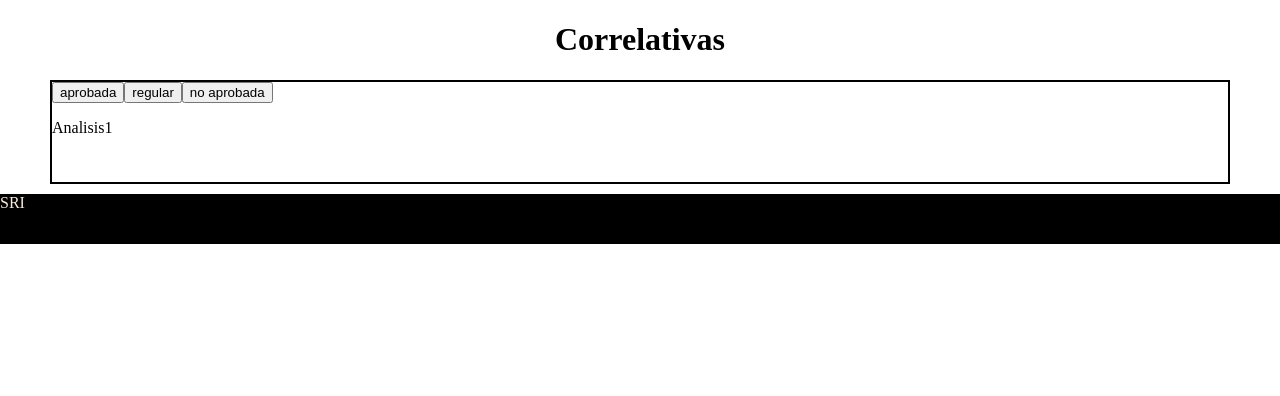
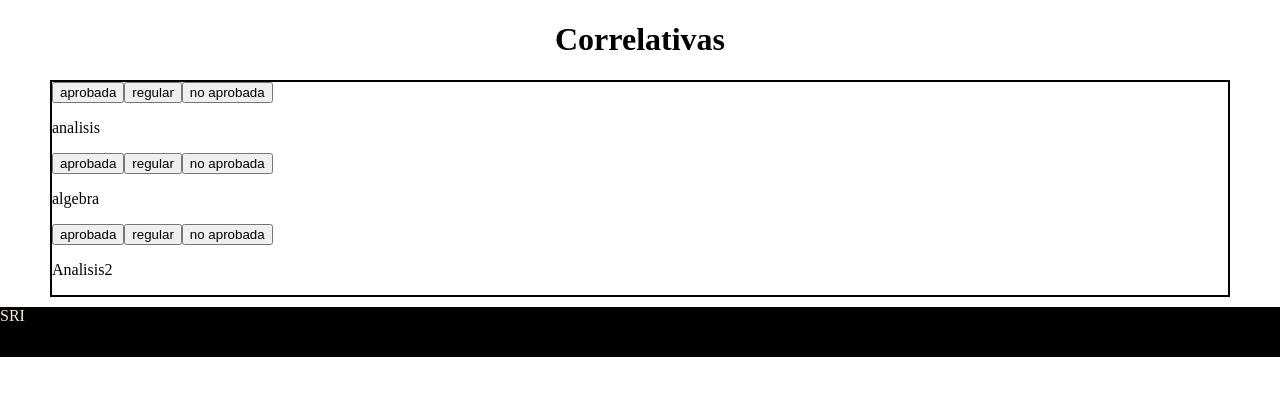
Before and after one commit to NahuelOlmos96/Correlativas, a React (Create React App) app: page / in a window 1280 px wide. Shown: the top 396 px of the page. Built offline with nearby package versions, Linux system fonts and the light colour scheme.

Commit message:
funcionamiento completa

```diff
--- a/src/componentes/Analisis1.jsx
+++ b/src/componentes/Analisis1.jsx
@@ -1,8 +1,15 @@
 import React, {useState} from 'react';
+import { useEffect } from 'react';
 
-export const Analisis1 = (props) =>{
+export const Materias = (props) =>{
 
     const[claseMatria,setClaseMateria] = useState()
+    const[claseEstado,setClaseEstado] = useState("")
+
+
+
+
+
 
     const estado = (valor)=>{
         switch (valor){
@@ -17,8 +24,20 @@ export const Analisis1 = (props) =>{
                 break;
 
             }
+    }
 
-    }
+
+
+    useEffect(()=>{
+        switch(props.estadomateria){
+            case 1 :
+                setClaseEstado("cursar")
+                break;
+            case 2 :
+                setClaseEstado("");
+                break;
+       }
+    },[claseEstado, props.estadomateria])
 
     return(
         <div>
@@ -26,8 +45,9 @@ export const Analisis1 = (props) =>{
             <button onClick={()=>{props.consultarEstado(2) || estado(2)}} >regular</button>
             <button onClick={()=>{props.consultarEstado(3) || estado(3)}} >no aprobada </button>
 
-
-            <p className={claseMatria}>Analisis1</p>
+           <div className={claseEstado}>
+            <p className={claseMatria}>{props.materia }</p>
+            </div>
         </div>
     );
 }
--- a/src/componentes/correlativas.jsx
+++ b/src/componentes/correlativas.jsx
@@ -1,5 +1,5 @@
 import React from 'react';
-import { Materias } from './materias';
+import { AñosMaterias } from './materias';
 
 export const Correlativas = () =>{
 
@@ -8,7 +8,7 @@ export const Correlativas = () =>{
     return(
         <div>
             <h1>Correlativas</h1>
-            <Materias />
+            <AñosMaterias />
 
             <footer> SRI</footer>
         </div>
--- a/src/componentes/materias.jsx
+++ b/src/componentes/materias.jsx
@@ -1,14 +1,22 @@
-import React,{ useState } from 'react';
+import React, { useState , useEffect} from 'react';
 import "../estilos/estilosMatrias.css"
-import { Analisis1 } from './Analisis1';
+import { Materias } from './Analisis1';
 
 
-export const Materias = () =>{
+export const AñosMaterias = () =>{
 
-    const[claseMateria,setClaseMateria] = useState()
+    const[analisis1,setAnalisis1] = useState()
+    const[algebra,setAlgebra] = useState()
+    const[analisis2,setAnalisis2] = useState()
 
 
-    const consultaEStado = (estado )=>{
+    const EstadoAnalisi1 = (estado )=>{
+        setAnalisis1(estado)
+    }
+
+    const EstadoAlgebra = (estado )=>{
+        setAlgebra(estado)
+    }
 
 
 
@@ -16,15 +24,46 @@ export const Materias = () =>{
 
 
 
-    }
+    useEffect(() => {
 
-    console.log()
+        if (analisis1 === 1 && algebra === 1){
+            setAnalisis2(1)
+        }else if(analisis1 === 2 && algebra === 2){
+            setAnalisis2(1)
+        }else if(analisis1 === 1 && algebra ===2){
+            setAnalisis2(1)
+        }else if(analisis1 === 2 && algebra ===1){
+            setAnalisis2(1)
+        }else {
+            setAnalisis2(2)
+        }
+
+
+
+    },[algebra, analisis1 ,analisis2] );
+
+
+
     return(
         <div className='contendorMaterias'>
-           <div className={claseMateria}>
-           <Analisis1  consultarEstado={(estado)=>consultaEStado(estado) }  />
-           </div>
+
+            <Materias
+                    consultarEstado={(estado)=>EstadoAnalisi1(estado)}
+                    materia = "analisis"
+                />
+
+            <Materias
+                consultarEstado={(estado)=>EstadoAlgebra(estado)}
+                materia = "algebra"
+                />
+            <Materias
+                consultarEstado={(estado)=>EstadoAnalisi2(estado)}
+                materia = "Analisis2"
+                estadomateria = {analisis2}
+                />
 
         </div>
+
+
     );
 }
--- a/src/estilos/estilosMatrias.css
+++ b/src/estilos/estilosMatrias.css
@@ -14,5 +14,9 @@
 }
 
 .noAprobado{
-    background-color: rgb(255, 255, 255);
+    background: none;
 }
+
+.cursar{
+    background-color: brown;
+}
```
